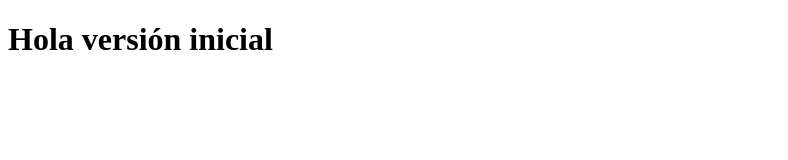
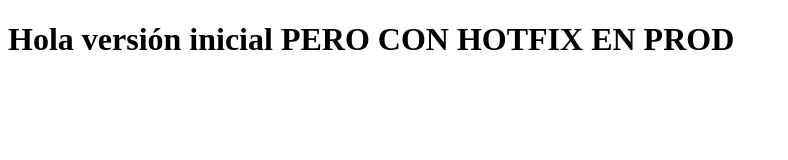
Before and after one commit to Esteban31/gitflow-test, a plain HTML site: page index.html in a window 1280 px wide. Shown: the whole page, without its empty margins (0-788 px from the left). Drawn offline with Linux system fonts and the light colour scheme.

Commit message:
FIX name

```diff
--- a/index.html
+++ b/index.html
@@ -6,6 +6,6 @@
     <title>WP</title>
 </head>
 <body>
-    <h1>Hola versión inicial</h1>
+    <h1>Hola versión inicial PERO CON HOTFIX EN PROD</h1>
 </body>
 </html>
```
